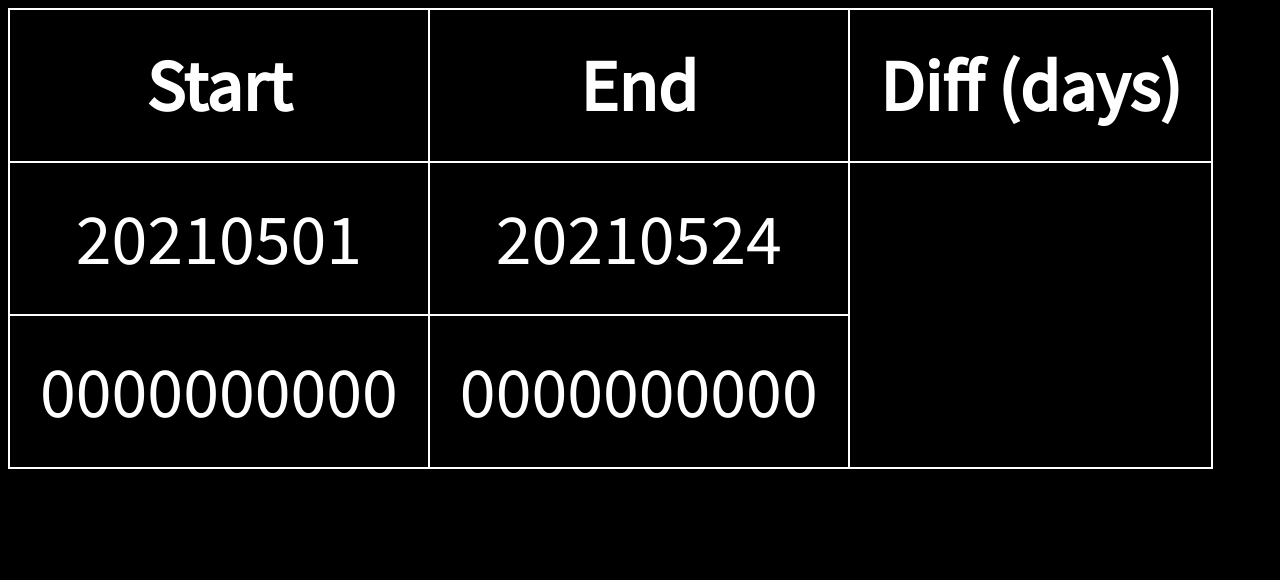
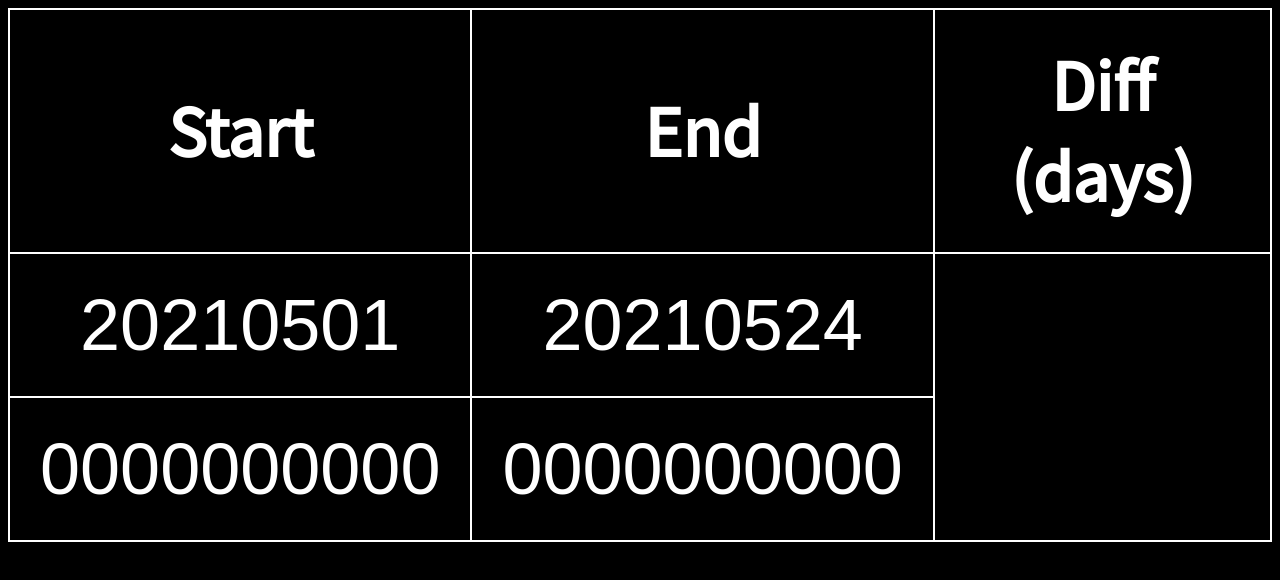
Before and after one commit to Floateresting/floateresting.github.io, a website: page time/index.html in a window 1280 px wide. Drawn offline with nearby package versions, Linux system fonts and the light colour scheme.

Commit message:
style(time): change font to mono for numbers

```diff
--- a/time/index.css
+++ b/time/index.css
@@ -11,3 +11,7 @@ td, th{
     text-align: center;
     border: solid 2px white;
 }
+
+td{
+    font-family: 'Fira Code', sans-serif;
+}
```
